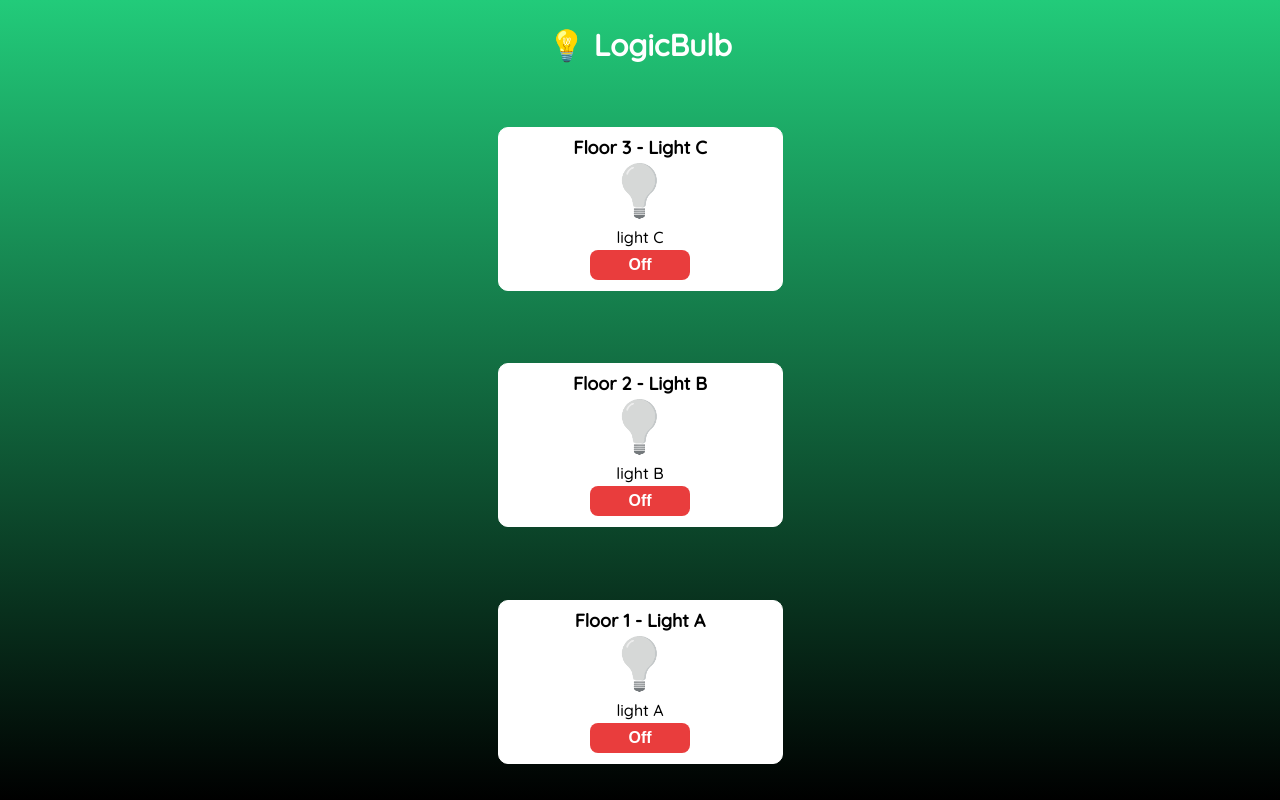
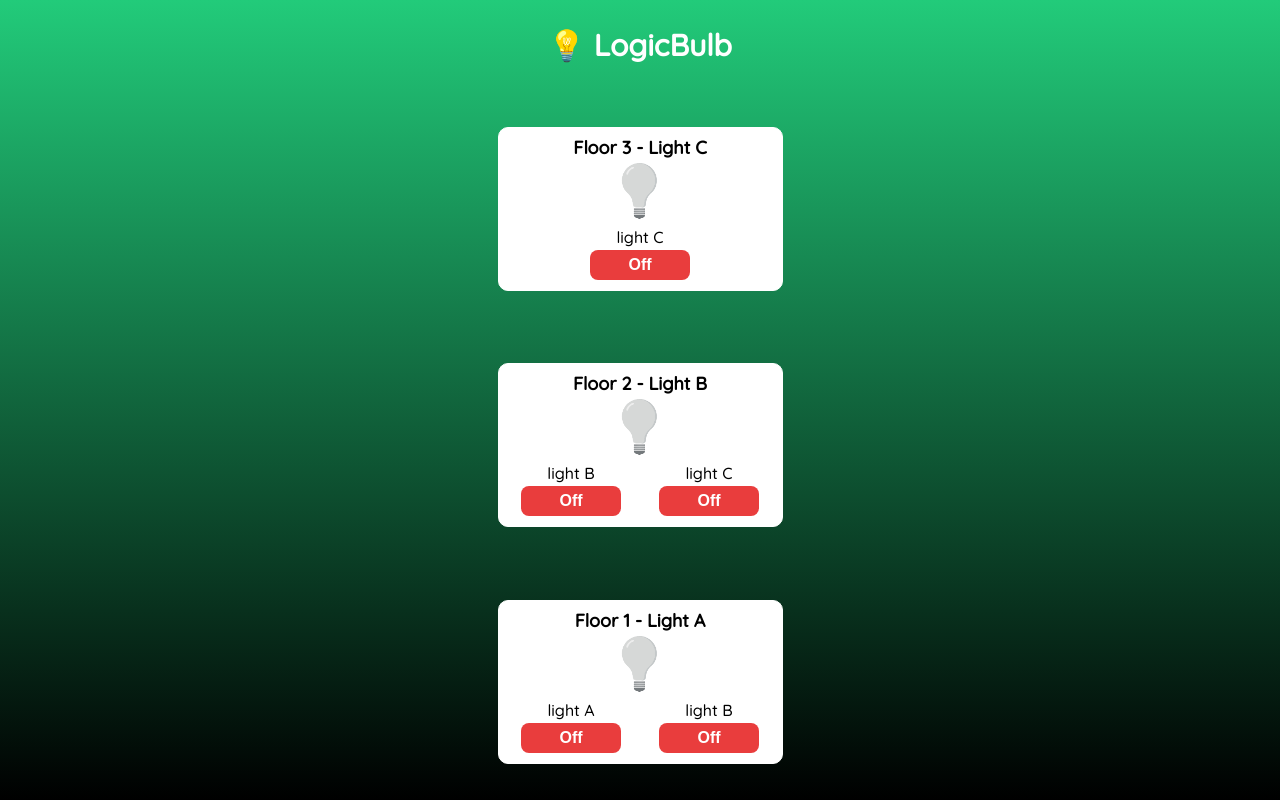
Before and after one commit to juanfel254/LogicBulb, a React (Create React App) app: page / in a window 1280 px wide. Built offline with nearby package versions, Linux system fonts and the light colour scheme.

Commit message:
Floor component finished

```diff
--- a/src/components/house/House.jsx
+++ b/src/components/house/House.jsx
@@ -1,19 +1,38 @@
 import "./House.css"
 import Floor from "./floor/Floor.jsx";
+import { useState } from "react";
 
 export default function House(){
+
+
+  const [light1, setLight1] = useState(false);
+  const [light2, setLight2] = useState(false);
+  const [light3, setLight3] = useState(false)
 
   return(
     <div className = "house-container">
       <h1 className = "main-title">💡 LogicBulb</h1>
       <Floor
         floorNumber = "3"
+        dual = {false}
+        lightA = {light3}
+        setLightA = {setLight3}
       />
       <Floor
         floorNumber = "2"
+        dual = {true}
+        lightA = {light2}
+        setLightA = {setLight2}
+        lightB = {light3}
+        setLightB = {setLight3}
       />
       <Floor
         floorNumber = "1"
+        dual = {true}
+        lightA = {light1}
+        setLightA = {setLight1}
+        lightB = {light2}
+        setLightB = {setLight2}
       />
     </div>
   );
--- a/src/components/house/floor/Floor.jsx
+++ b/src/components/house/floor/Floor.jsx
@@ -3,22 +3,34 @@ import Light from './light/Light.jsx';
 import lightOff from  "../img/lightOff.png" ;
 import lightOn from "../img/lightOn.png";
 
-export default function Floor({ floorNumber }){
+export default function Floor({ floorNumber, dual, lightA, setLightA, lightB, setLightB }){
 
-  const [light, setLight] = useState(false);
-  const lightTag = String.fromCharCode(parseInt(floorNumber)+64);
+  const lightTagA = String.fromCharCode(parseInt(floorNumber)+64);
 
+  function checkDual() {
+    if (dual) {
+      const lightTagB = String.fromCharCode(parseInt(floorNumber)+65);
+      return (
+      <Light
+        floorNumber={floorNumber}
+        lightTag = {lightTagB}
+        lightState = {lightB}
+        lightSetState = {setLightB}
+      />)
+    }
+  }
   return (
     <div className = "floor-container">
-    <h2 className = "floor-name">Floor {floorNumber} - Light {lightTag}</h2>
-    <img src = {light ? lightOn : lightOff} alt = "Lightbulb" />
+    <h2 className = "floor-name">Floor {floorNumber} - Light {lightTagA}</h2>
+    <img src = {lightA ? lightOn : lightOff} alt = "Lightbulb" />
     <ul className = "switches-container">
         <Light
         floorNumber = {floorNumber}
-        lightTag = {lightTag}
-        lightState  =  {light}
-        lightSetState  =  {setLight}
+        lightTag = {lightTagA}
+        lightState  =  {lightA}
+        lightSetState  =  {setLightA}
         />
+        {checkDual()}
     </ul>
   </div>
   )
```
